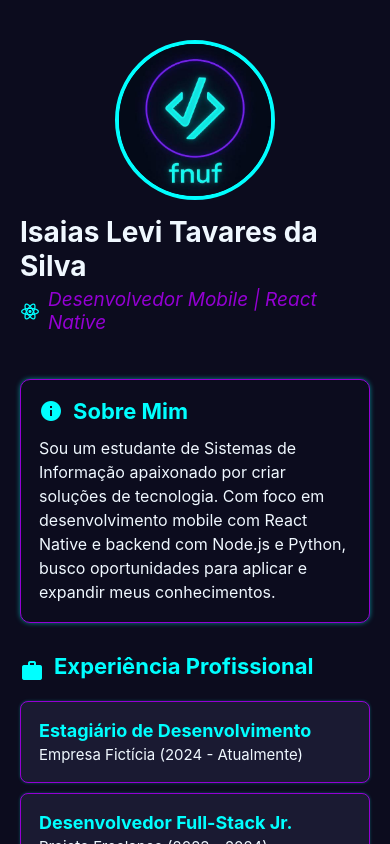
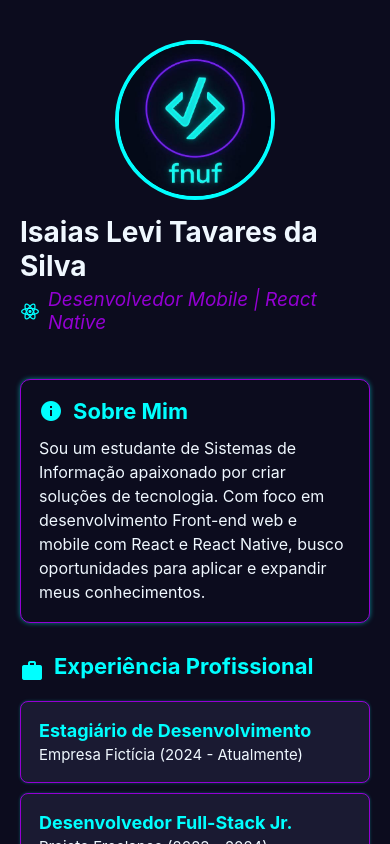
Before and after one commit to LevyTavares/AppCurriculo, a React Native app: screen / in a window 390 px wide. Built offline with nearby package versions, Linux system fonts and the light colour scheme.

Commit message:
feat: Atualizar descrição sobre habilidades e tecnologias no componente About

```diff
--- a/src/components/About.tsx
+++ b/src/components/About.tsx
@@ -11,8 +11,8 @@ const About = () => {
       </View>
       <Text style={styles.aboutText}>
         Sou um estudante de Sistemas de Informação apaixonado por criar
-        soluções de tecnologia. Com foco em desenvolvimento mobile
-        com React Native e backend com Node.js e Python, busco
+        soluções de tecnologia. Com foco em desenvolvimento Front-end web e mobile
+        com React e React Native, busco
         oportunidades para aplicar e expandir meus conhecimentos.
       </Text>
     </View>
```
